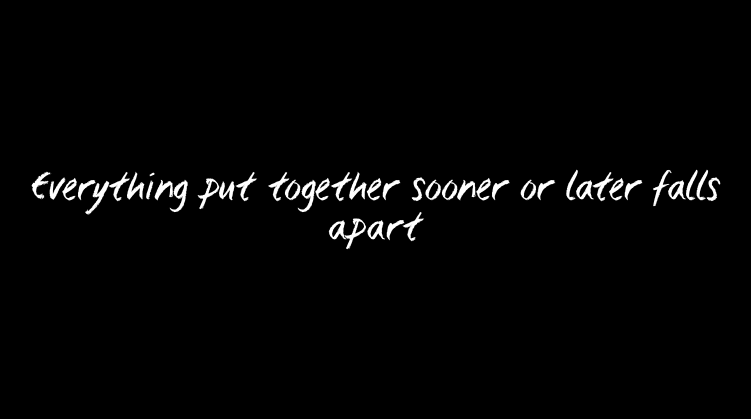
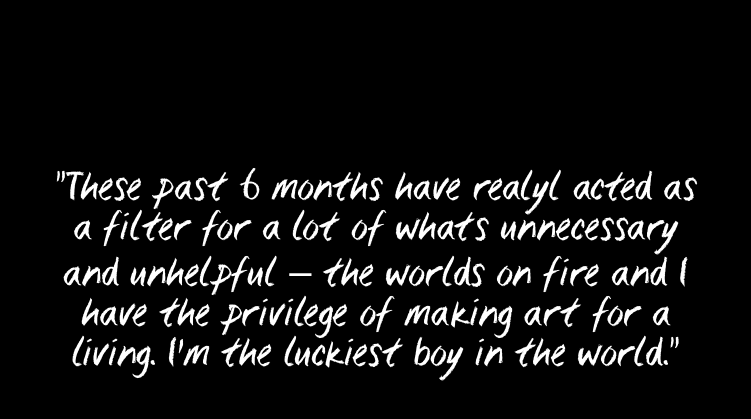
Before and after one commit to sjeibmann/webFontTests, a plain HTML site: page index.html in a window 1280 px wide. Shown: the part 5-424 px from the top of the page, without its empty margins (264-1015 px from the left). Drawn offline with Linux system fonts and the light colour scheme.

Commit message:
added quote

```diff
--- a/index.html
+++ b/index.html
@@ -33,7 +33,7 @@
   <body>
     <div class="container">
       <div class="message">
-        <p>Everything put together sooner or later falls apart</p>
+        <p>"These past 6 months have realyl acted as<br>a filter for a lot of whats unnecessary<br>and unhelpful – the worlds on fire and I <br>have the privilege of making art for a <br>living. I'm the luckiest boy in the world."</p>
       </div>
     </div>
   </body>
```
